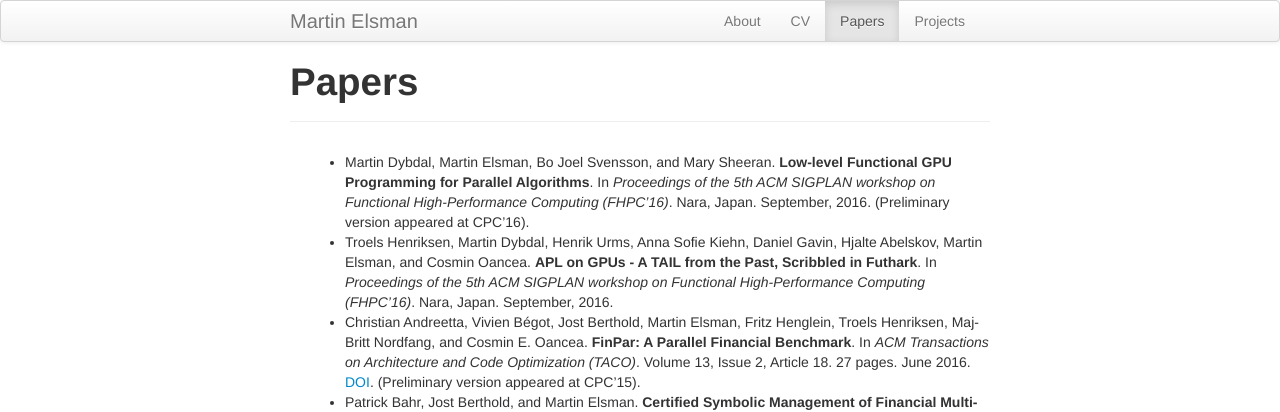
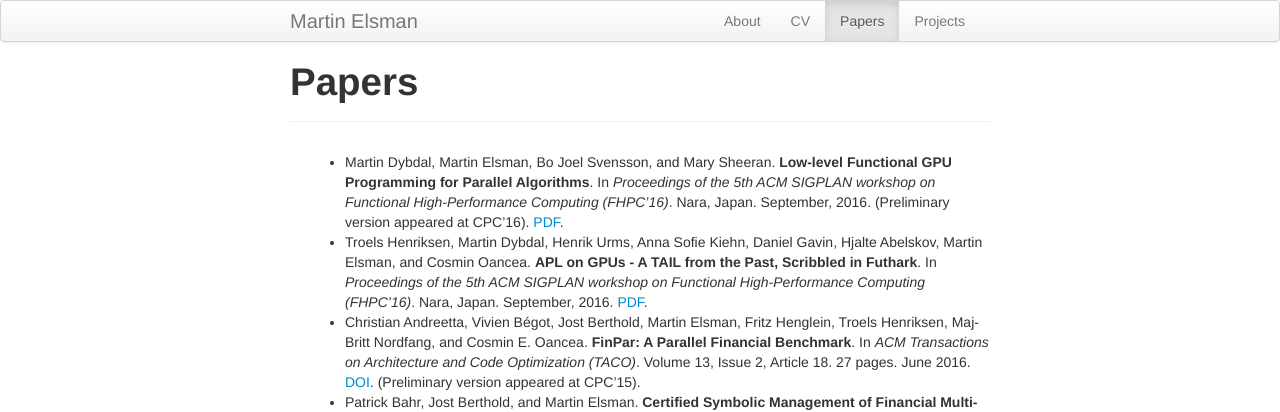
Before and after one commit to melsman/melsman.github.io, a Jekyll site: the page built from papers.md, in a window 1280 px wide and 900 px high. Shown: the top 412 px of the window. Built offline with Jekyll 4.4.1, drawn with Linux system fonts in a browser that asks for light colours.

Commit message:
new papers

```diff
--- a/papers.md
+++ b/papers.md
@@ -6,9 +6,9 @@ group: navigation
 ---
 {% include JB/setup %}
 
-* Martin Dybdal, Martin Elsman, Bo Joel Svensson, and Mary Sheeran. __Low-level Functional GPU Programming for Parallel Algorithms__. In _Proceedings of the 5th ACM SIGPLAN workshop on Functional High-Performance Computing (FHPC'16)_. Nara, Japan. September, 2016. (Preliminary version appeared at CPC'16).
+* Martin Dybdal, Martin Elsman, Bo Joel Svensson, and Mary Sheeran. __Low-level Functional GPU Programming for Parallel Algorithms__. In _Proceedings of the 5th ACM SIGPLAN workshop on Functional High-Performance Computing (FHPC'16)_. Nara, Japan. September, 2016. (Preliminary version appeared at CPC'16). [PDF](/pdf/fhpc16fcl.pdf).
 
-* Troels Henriksen, Martin Dybdal, Henrik Urms, Anna Sofie Kiehn, Daniel Gavin, Hjalte Abelskov, Martin Elsman, and Cosmin Oancea. __APL on GPUs - A TAIL from the Past, Scribbled in Futhark__. In _Proceedings of the 5th ACM SIGPLAN workshop on Functional High-Performance Computing (FHPC'16)_. Nara, Japan. September, 2016.
+* Troels Henriksen, Martin Dybdal, Henrik Urms, Anna Sofie Kiehn, Daniel Gavin, Hjalte Abelskov, Martin Elsman, and Cosmin Oancea. __APL on GPUs - A TAIL from the Past, Scribbled in Futhark__. In _Proceedings of the 5th ACM SIGPLAN workshop on Functional High-Performance Computing (FHPC'16)_. Nara, Japan. September, 2016. [PDF](/pdf/fhpc16futhark.pdf).
 
 * Christian Andreetta, Vivien B&#233;got, Jost Berthold, Martin Elsman, Fritz Henglein, Troels Henriksen, Maj-Britt Nordfang, and Cosmin E. Oancea. __FinPar: A Parallel Financial Benchmark__. In _ACM Transactions on Architecture and Code Optimization (TACO)_. Volume 13, Issue 2, Article 18. 27 pages. June 2016. [DOI](http://dx.doi.org/10.1145/2898354). (Preliminary version appeared at CPC'15).
 
```
Also changed, not shown: 2 other files.
